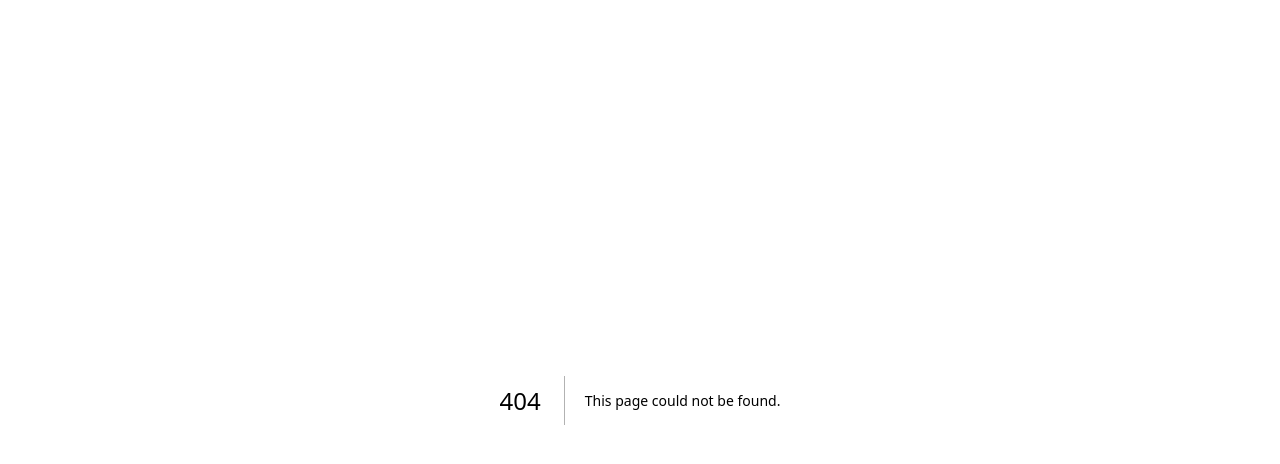
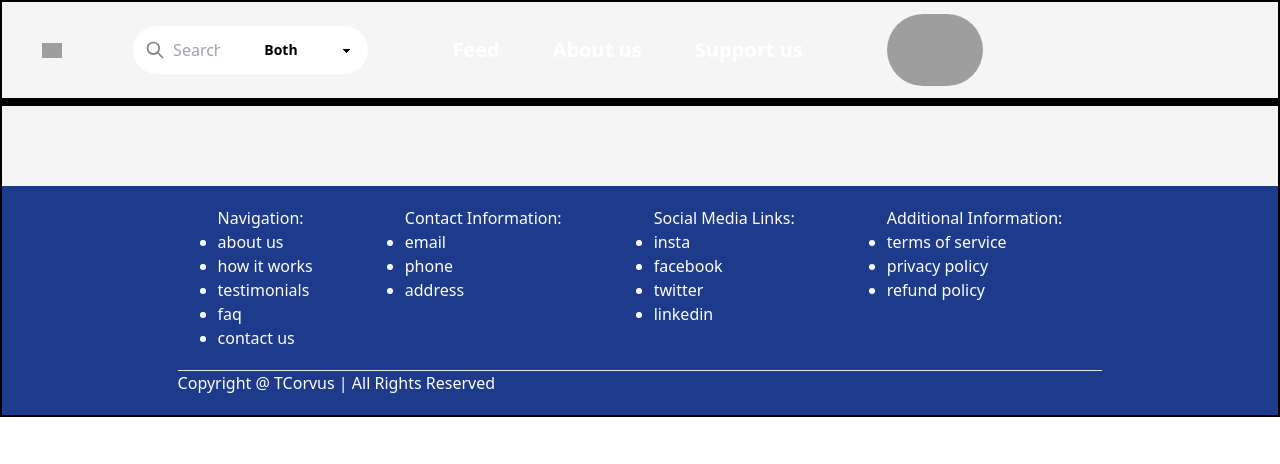
Before and after one commit to RodrigoKalvans/TutorAppGit, a Next.js app: page /search in a window 1280 px wide. Before the commit this address had no page. Shown: the top 464 px of the page. Built offline with nearby package versions, Linux system fonts and the light colour scheme; grey boxes are pictures that could not be loaded.

Commit message:
attempt: useRouter for cross-page data

```diff
--- /dev/null
+++ b/src/components/NavbarSearch.tsx
@@ -0,0 +1,43 @@
+import Router from "next/router"
+import { useState } from "react"
+
+export default function NavbarSearch() {
+
+    const [query, setQuery] = useState<string>("")
+    const [role, setRole] = useState<string>("both")
+
+    const search = (e: any) => {
+        alert(query + ' , ' + role)
+
+        Router.push({
+            pathname: "/search",
+            query: {
+                query: query,
+                role: role,
+            }
+        }, "/search")
+    }
+
+    return (
+        <>
+        <div className="w-full">
+            <form onSubmit={(e) => search(e)} className="form-control w-full flex-row relative text-black-800">
+                <div className="relative flex items-center">
+                    <button type="submit" className="absolute inset-y-0 left-3">
+                        <svg aria-hidden="true" className="w-5 h-5" fill="none" stroke="grey" viewBox="0 0 24 24" xmlns="http://www.w3.org/2000/svg"><path stroke-linecap="round" stroke-linejoin="round" stroke-width="2" d="M21 21l-6-6m2-5a7 7 0 11-14 0 7 7 0 0114 0z"></path></svg>
+                    </button>
+                    <input onChange={(e) => setQuery(e.target.value)} type="search" id="search" className="w-full p-3 pl-10 rounded-l-full bg-white-200 text-black" placeholder="Search" required>
+
+                    </input>
+                    <div></div>
+                    <select onChange={(e) => setRole(e.target.value)} defaultValue={"both"} className="select rounded-l-none rounded-r-full max-w-fit text-black">
+                        <option value={"both"}>Both</option>
+                        <option value={"tutor"}>Tutors</option>
+                        <option value={"student"}>Students</option>
+                    </select>
+                </div>
+            </form>
+        </div>
+        </>
+    )
+}
--- a/src/components/navbar.tsx
+++ b/src/components/navbar.tsx
@@ -1,7 +1,12 @@
 import Image from "next/image";
 import Link from "next/link";
+import NavbarSearch from "./NavbarSearch";
 
 export default function Navbar() {
+  const search = () => {
+
+  }
+
   return (
     <nav className="navbar px-10 p-3 w-4/5 p-1 content-center flex justify-between rounded-full bg-transparent text-white">
       <span className="">
@@ -17,19 +22,9 @@ export default function Navbar() {
       </span>
 
       {/** search field */}
-      <form className="form-control w-1/4 flex-row relative text-black-800">
-        <div className="relative flex items-center">
-          <button type="submit" className="absolute inset-y-0 left-3">
-            <svg aria-hidden="true" className="w-5 h-5" fill="none" stroke="grey" viewBox="0 0 24 24" xmlns="http://www.w3.org/2000/svg"><path stroke-linecap="round" stroke-linejoin="round" stroke-width="2" d="M21 21l-6-6m2-5a7 7 0 11-14 0 7 7 0 0114 0z"></path></svg>
-          </button>
-          <input type="search" id="search" className="block z-4 w-4/5 p-3 pl-10 rounded-full bg-white-200 text-black" placeholder="Search" required></input>
-          <select className="select max-w-fit text-black">
-            <option selected>Both</option>
-            <option>Tutors</option>
-            <option>Students</option>
-          </select>
-        </div>
-      </form>
+      <div className="w-1/4">
+        <NavbarSearch />
+      </div>
 
       <span className="p-1 w-2/5 flex justify-between">
         <Link href="/" className="btn btn-ghost normal-case text-xl p-2">Feed</Link>
--- /dev/null
+++ b/src/pages/search.tsx
@@ -0,0 +1,32 @@
+import Footer from "@/components/footer";
+import Head from "next/head";
+import Navbar from "@/components/navbar";
+import { useEffect } from "react";
+import { useRouter } from "next/dist/client/router";
+
+export default function Search({props}: {props: any}) {
+
+    const router = useRouter()
+
+    console.log(router.query.query)
+    console.log(router.query.role)
+
+    return (
+        <>
+        <Head>
+            <title>Search</title>
+        </Head>
+        <main>
+            <div className="bord">
+                <Navbar />
+            </div>
+            <div className="bord">
+
+            </div>
+            <div className="bord">
+                <Footer />
+            </div>
+        </main>
+        </>
+    )
+}
```
